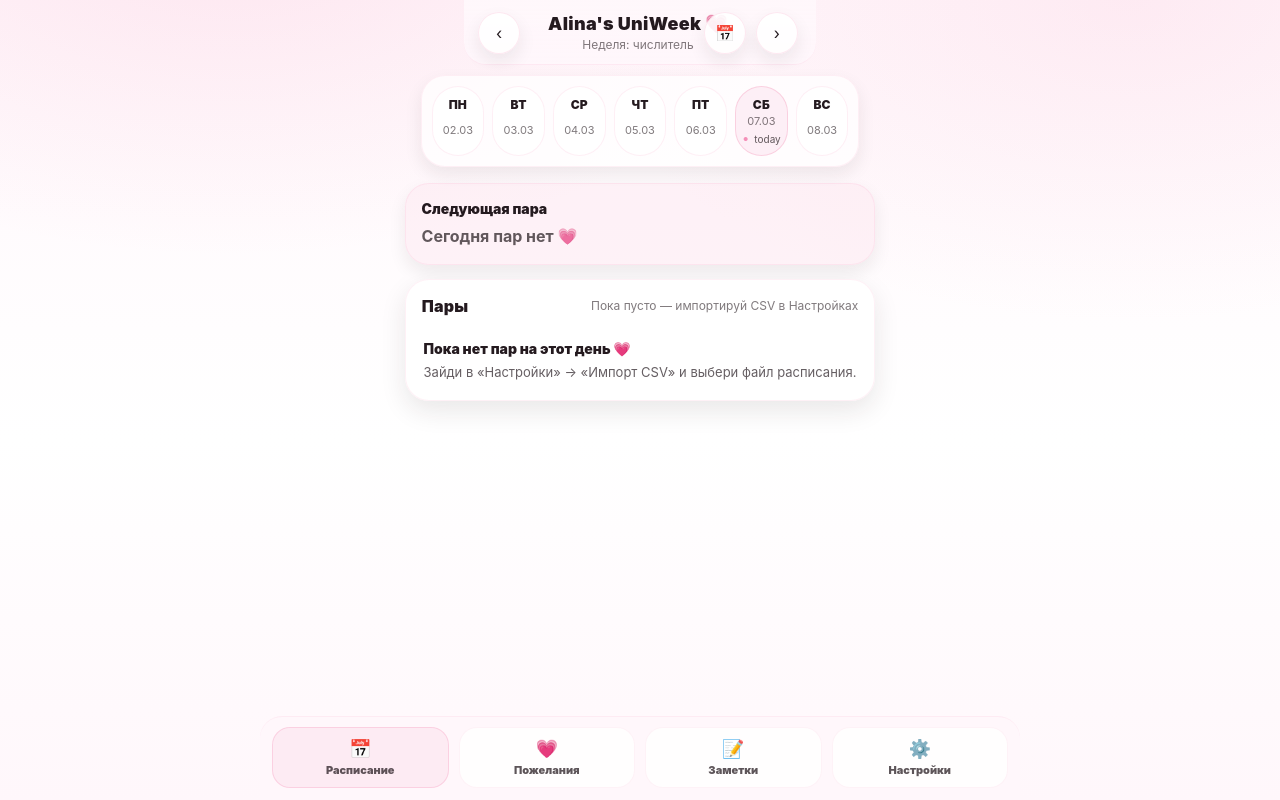
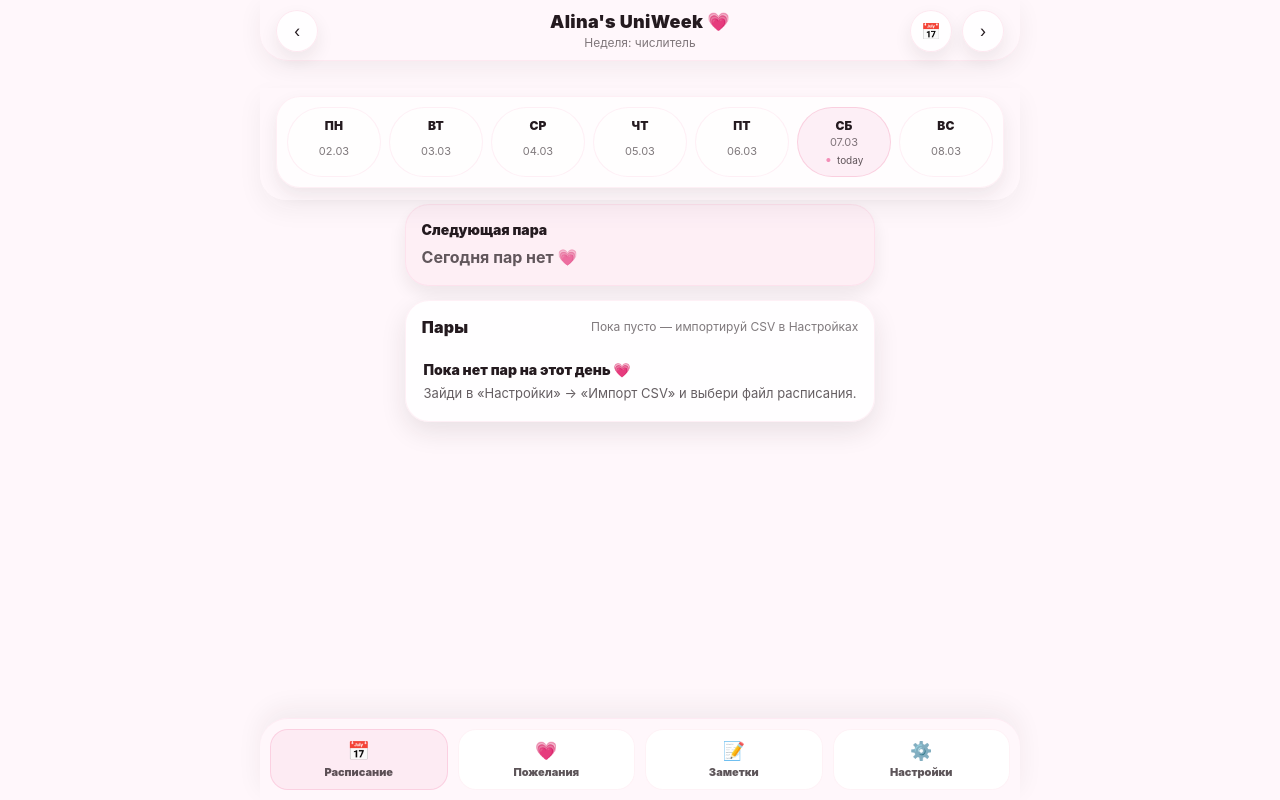
Before and after one commit to GunzaPapper/Alina-sUniweek, a plain HTML site: page index.html in a window 1280 px wide. Drawn offline with Linux system fonts and the light colour scheme.

Commit message:
Update styles.css

```diff
--- a/styles.css
+++ b/styles.css
@@ -1454,3 +1454,141 @@ a {
     border-color .18s ease,
     opacity .18s ease;
 }
+
+/* ===== Safe area / app shell ===== */
+:root{
+  --top-safe: env(safe-area-inset-top, 0px);
+  --bottom-safe: env(safe-area-inset-bottom, 0px);
+
+  /* подстрой при необходимости */
+  --topbar-h: 88px;
+  --daystrip-h: 96px;
+  --tabs-h: 92px;
+}
+
+html, body{
+  min-height: 100%;
+  background: #fff7fb;
+}
+
+body{
+  margin: 0;
+  padding: 0;
+  overflow-x: hidden;
+}
+
+/* чтобы контент не уезжал под фиксированные панели */
+.appRoot{
+  min-height: 100dvh;
+  padding-top: calc(var(--top-safe) + var(--topbar-h) + var(--daystrip-h) + 10px);
+  padding-bottom: calc(var(--bottom-safe) + var(--tabs-h) + 14px);
+  box-sizing: border-box;
+}
+
+/* ===== Верхняя панель ===== */
+.topBar{
+  position: fixed;
+  top: var(--top-safe);
+  left: 0;
+  right: 0;
+  z-index: 120;
+  margin: 0 auto;
+  width: min(100%, 760px);
+  box-sizing: border-box;
+
+  padding: 10px 16px 8px;
+  background: rgba(255, 247, 251, 0.88);
+  backdrop-filter: blur(18px);
+  -webkit-backdrop-filter: blur(18px);
+
+  border-bottom-left-radius: 28px;
+  border-bottom-right-radius: 28px;
+  box-shadow: 0 8px 24px rgba(47, 32, 40, 0.06);
+}
+
+/* ===== Полоса дней ===== */
+.dayStripWrap{
+  position: fixed;
+  top: calc(var(--top-safe) + var(--topbar-h));
+  left: 0;
+  right: 0;
+  z-index: 119;
+  margin: 0 auto;
+  width: min(100%, 760px);
+  box-sizing: border-box;
+
+  padding: 8px 16px 12px;
+  background: rgba(255, 247, 251, 0.84);
+  backdrop-filter: blur(18px);
+  -webkit-backdrop-filter: blur(18px);
+
+  border-bottom-left-radius: 26px;
+  border-bottom-right-radius: 26px;
+  box-shadow: 0 10px 26px rgba(47, 32, 40, 0.05);
+}
+
+/* ===== Нижняя навигация ===== */
+.bottomTabs{
+  position: fixed;
+  left: 0;
+  right: 0;
+  bottom: 0;
+  z-index: 130;
+  margin: 0 auto;
+  width: min(100%, 760px);
+  box-sizing: border-box;
+
+  padding:
+    10px
+    10px
+    calc(var(--bottom-safe) + 10px);
+
+  background: rgba(255, 247, 251, 0.9);
+  backdrop-filter: blur(18px);
+  -webkit-backdrop-filter: blur(18px);
+
+  border-top-left-radius: 28px;
+  border-top-right-radius: 28px;
+  box-shadow: 0 -10px 26px rgba(47, 32, 40, 0.06);
+}
+
+/* чтобы основной контент был ниже фиксированной шапки */
+.main{
+  position: relative;
+  z-index: 1;
+}
+
+/* ===== iPhone верхняя область ===== */
+/* помогает не ловить черную полосу */
+body::before{
+  content: "";
+  position: fixed;
+  top: 0;
+  left: 0;
+  right: 0;
+  height: var(--top-safe);
+  background: #fff7fb;
+  z-index: 140;
+  pointer-events: none;
+}
+
+/* ===== Адаптация ===== */
+@media (max-width: 430px){
+  :root{
+    --topbar-h: 82px;
+    --daystrip-h: 92px;
+    --tabs-h: 88px;
+  }
+
+  .topBar{
+    padding: 8px 12px 8px;
+  }
+
+  .dayStripWrap{
+    padding: 8px 12px 10px;
+  }
+
+  .bottomTabs{
+    padding: 8px 8px calc(var(--bottom-safe) + 8px);
+  }
+}
```
